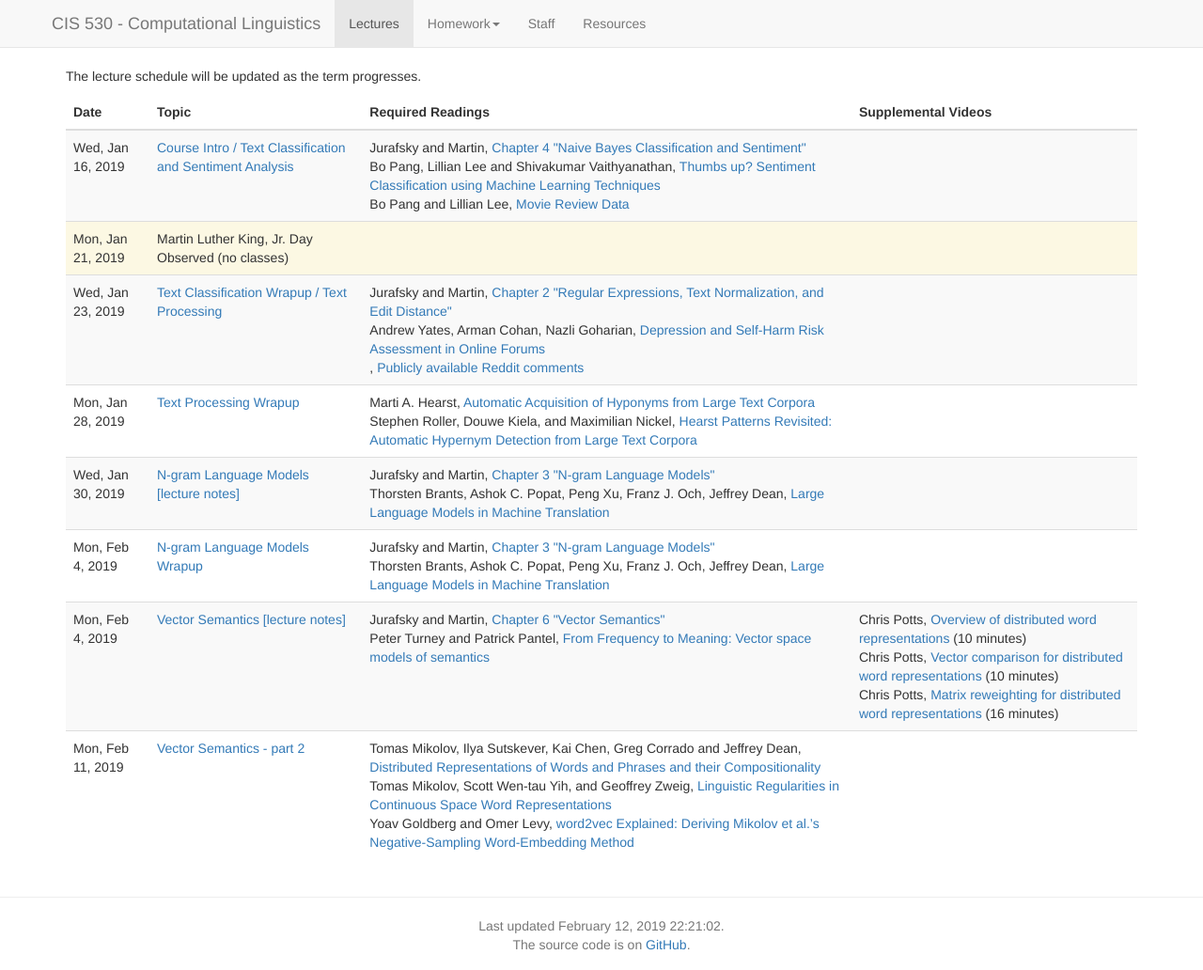
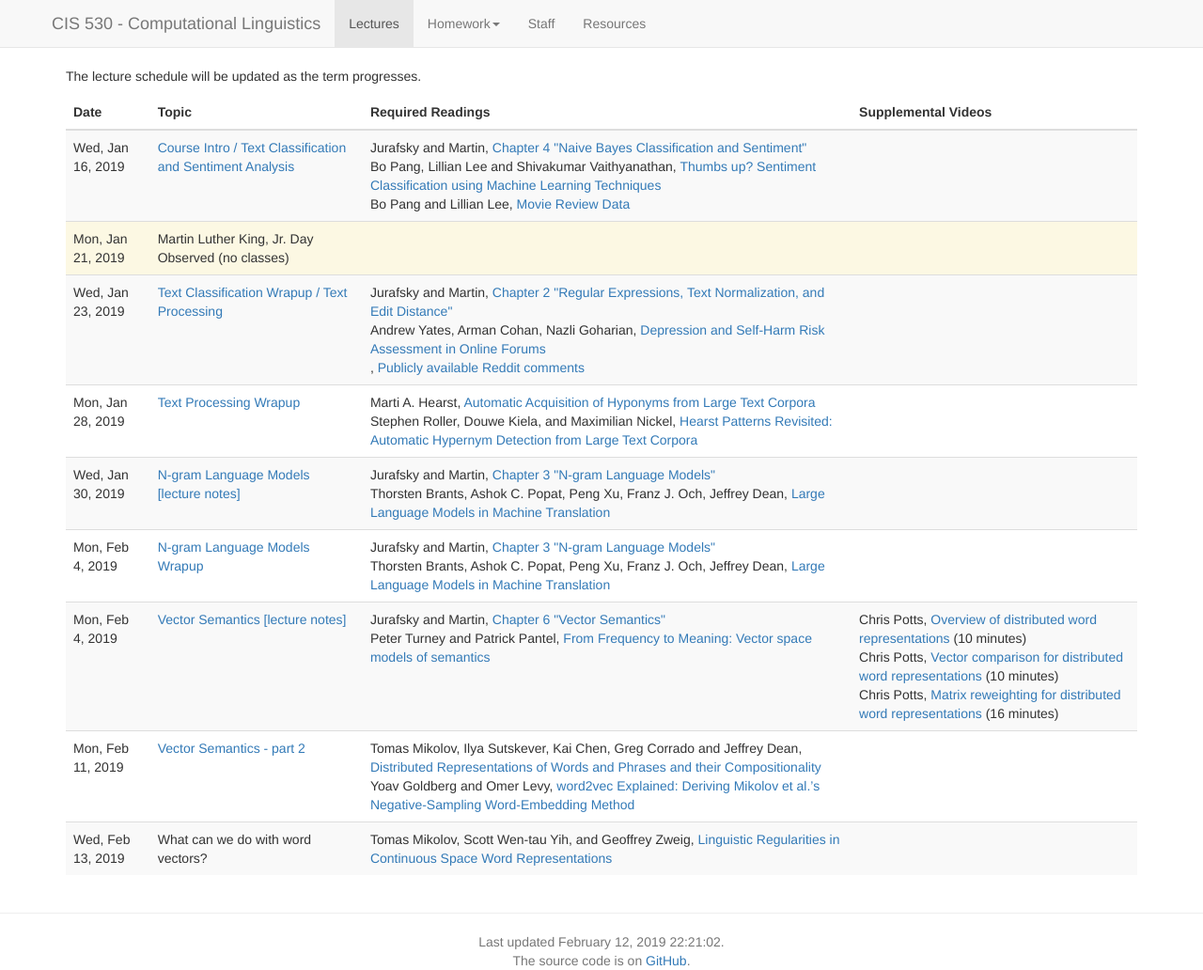
Before and after one commit to computational-linguistics-class/computational-linguistics-class.github.io, a Jekyll site: the page built from lectures.md, in a window 1280 px wide. Shown: the whole page at 94% size. Built offline with Jekyll 4.4.1, drawn with Linux system fonts in a browser that asks for light colours; nearby versions of some CDN libraries; a script that is not in the unit is left out.

Commit message:
Pushing back release date

```diff
--- a/_data/lectures.yaml
+++ b/_data/lectures.yaml
@@ -123,12 +123,18 @@
     -
       title: Distributed Representations of Words and Phrases and their Compositionality
       authors: Tomas Mikolov, Ilya Sutskever, Kai Chen, Greg Corrado and Jeffrey Dean
-      url: https://papers.nips.cc/paper/5021-distributed-representations-of-words-and-phrases-and-their-compositionality.pdf
+      url: https://papers.nips.cc/paper/5021-distributed-representations-of-words-and
+    -
+      title: word2vec Explained&colon; Deriving Mikolov et al.’s Negative-Sampling Word-Embedding Method
+      authors: Yoav Goldberg and Omer Levy
+      url: https://arxiv.org/pdf/1402.3722.pdf
+-
+  date: 2019-02-13
+  slides:
+  title: What can we do with word vectors?
+  slides_credit: Dan Jurafsky -phrases-and-their-compositionality.pdf
+  readings:
     -
       title: Linguistic Regularities in Continuous Space Word Representations
       authors: Tomas Mikolov, Scott Wen-tau Yih, and Geoffrey Zweig
       url: https://www.aclweb.org/anthology/N13-1090.pdf
-    -
-      title: word2vec Explained&colon; Deriving Mikolov et al.’s Negative-Sampling Word-Embedding Method
-      authors: Yoav Goldberg and Omer Levy
-      url: https://arxiv.org/pdf/1402.3722.pdf
```
Also changed, not shown: assignment4.md (+1 -1 lines).
